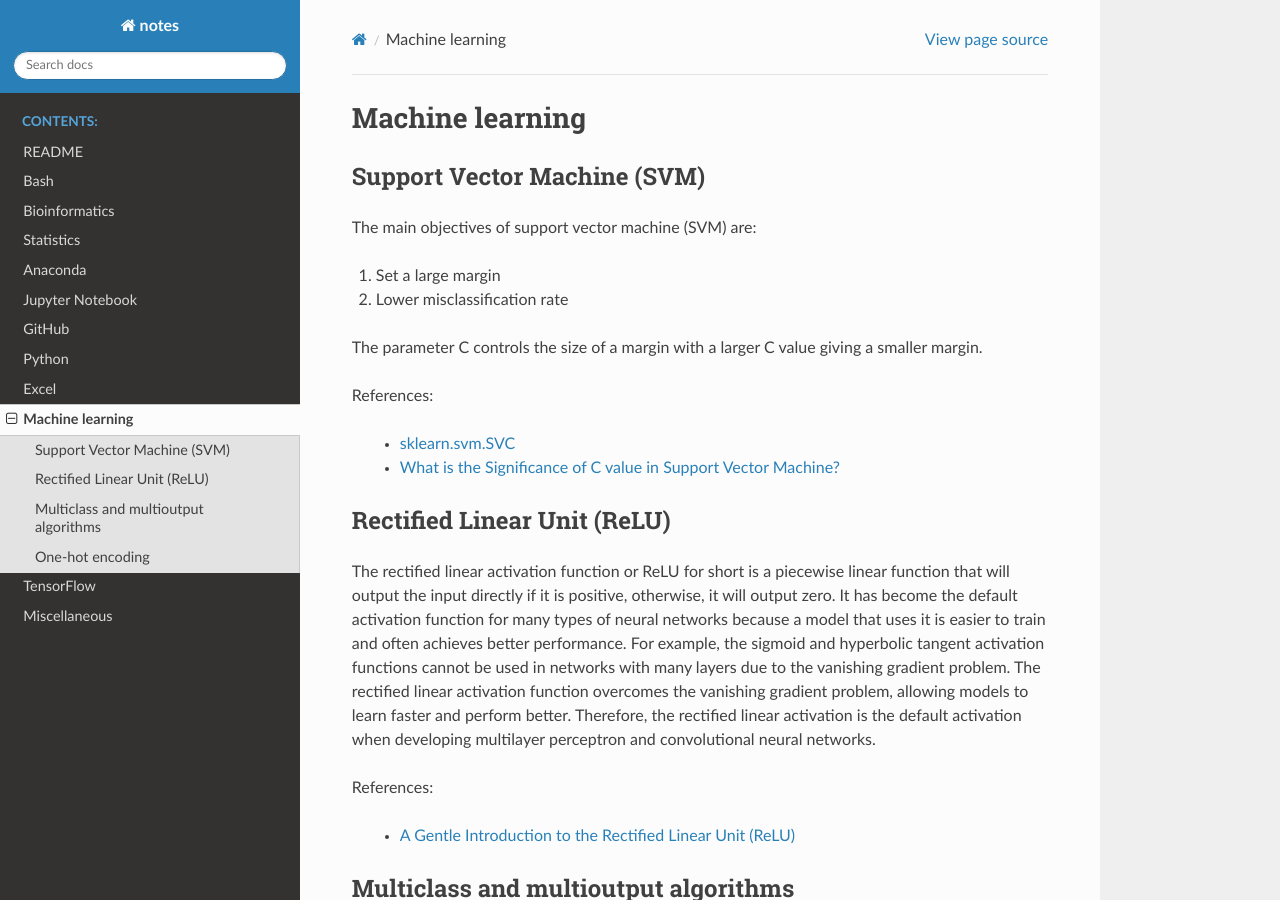
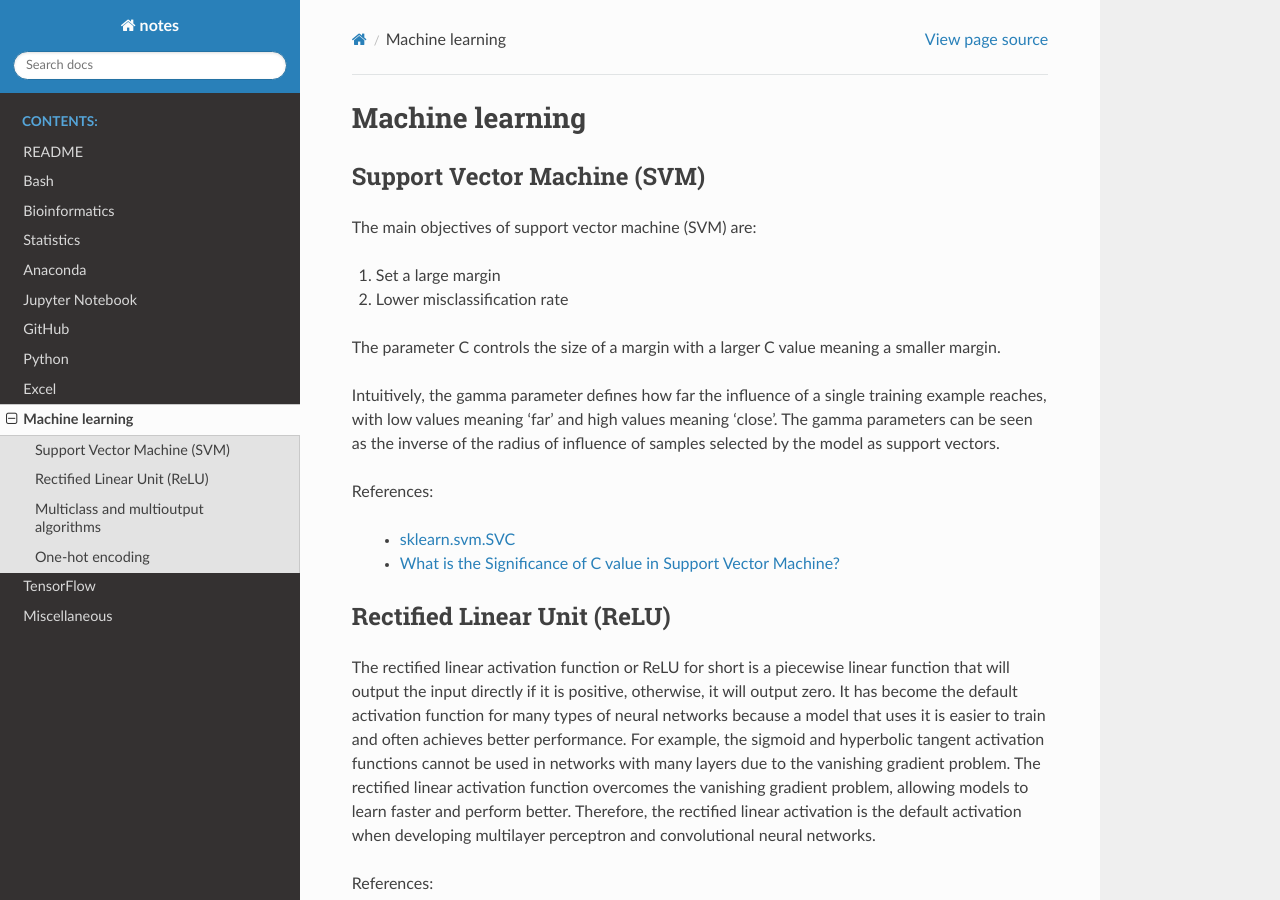
Before and after one commit to sbslee/notes, a Sphinx documentation site: the page built from docs/machine_learning.rst, in a window 1280 px wide and 900 px high. Built offline with Sphinx 7.4.7 and the Read the Docs theme 2.0.0, drawn with Linux system fonts in a browser that asks for light colours.

Commit message:
Update machine_learning.rst

```diff
--- a/docs/machine_learning.rst
+++ b/docs/machine_learning.rst
@@ -9,7 +9,9 @@ The main objectives of support vector machine (SVM) are:
 1. Set a large margin
 2. Lower misclassification rate
 
-The parameter C controls the size of a margin with a larger C value giving a smaller margin.
+The parameter C controls the size of a margin with a larger C value meaning a smaller margin.
+
+Intuitively, the gamma parameter defines how far the influence of a single training example reaches, with low values meaning ‘far’ and high values meaning ‘close’. The gamma parameters can be seen as the inverse of the radius of influence of samples selected by the model as support vectors.
 
 References:
 
```
